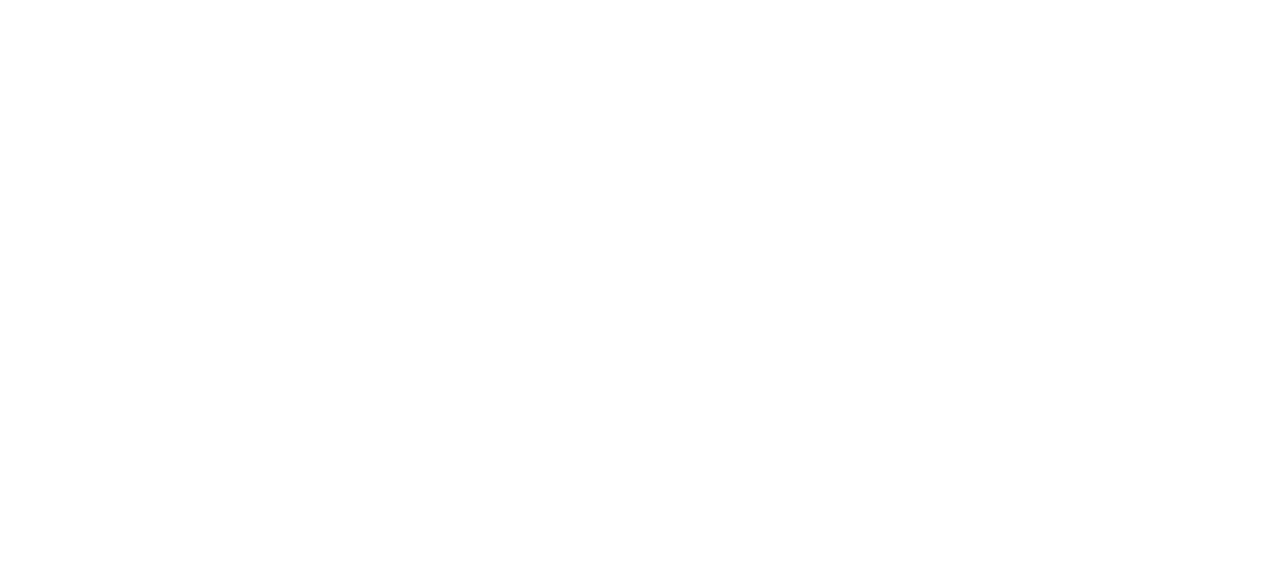
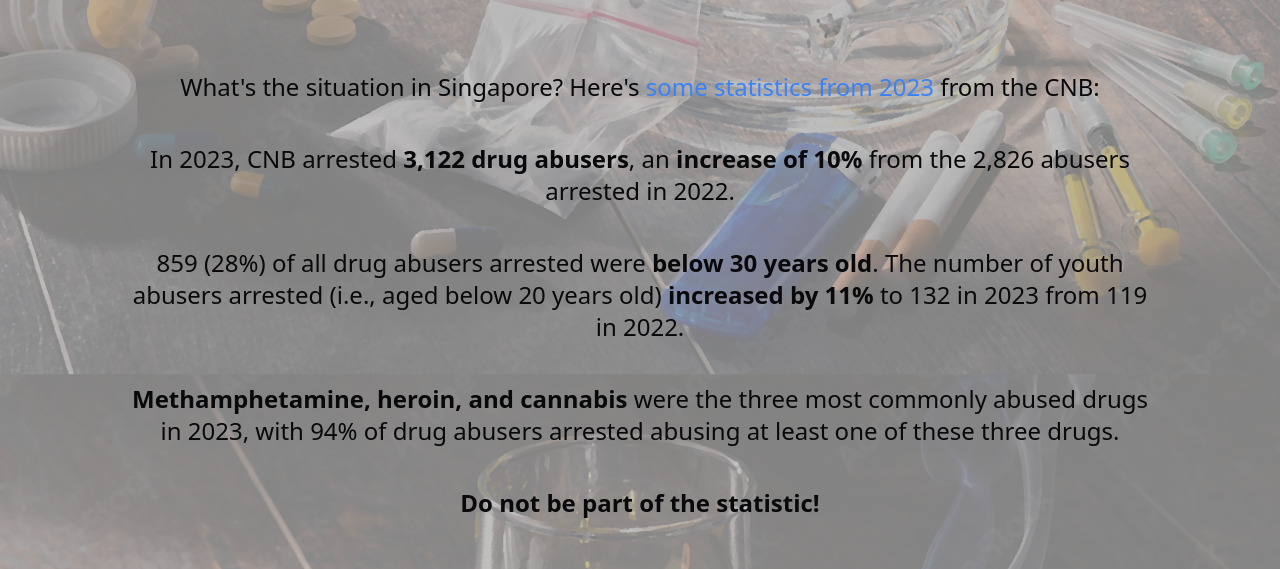
Before and after one commit to AdvosArt/heartcode-training, a Next.js app: page / in a window 1280 px wide. Shown: the part 1483-2052 px from the top of the page. Before the commit the page ends 1398 px from the top, so only its background shows below. Built offline with nearby package versions, Linux system fonts and the light colour scheme; no server answers.

Commit message:
Updated landing page

```diff
--- a/src/app/page.tsx
+++ b/src/app/page.tsx
@@ -24,7 +24,7 @@
   };
 
   return (
-    <div className="bg-[url('/bg_image.jpg')] bg-cover bg-no-repeat bg-blend-screen dark:bg-blend-overlay dark:bg-black/50 bg-white/50">
+    <div className="bg-[url('/bg_image.jpg')] bg-cover bg-fixed bg-no-repeat bg-blend-screen dark:bg-blend-overlay dark:bg-black/50 bg-white/50 ">
       <div className="ml-auto mr-auto w-4/5">
         <div className="flex flex-col justify-center h-dvh">
           <div className="font-bold text-5xl text-center mb-2">
@@ -64,6 +64,24 @@
           </CardContent>
         </Card>
       </div>
+
+      <div className="flex flex-col justify-center h-dvh ml-auto mr-auto w-4/5">
+          <div className="text-2xl text-center mb-10">
+          What's the situation in Singapore? Here's <a href="https://www.cnb.gov.sg/docs/default-source/drug-situation-report-documents/cnb-annual-statistics-2023.pdf" className="text-blue-500">some statistics from 2023</a> from the CNB:
+          </div>
+          <div className="text-2xl text-center mb-10">
+          In 2023, CNB arrested <span className="font-bold">3,122 drug abusers</span>, an <span className="font-bold">increase of 10%</span> from the 2,826 abusers arrested in 2022.
+          </div>
+          <div className="text-2xl text-center mb-10">
+          859 (28%) of all drug abusers arrested were <span className="font-bold">below 30 years old</span>. The number of youth abusers arrested (i.e., aged below 20 years old) <span className="font-bold">increased by 11%</span> to 132 in 2023 from 119 in 2022.
+          </div>
+          <div className="text-2xl text-center mb-10">
+          <span className="font-bold">Methamphetamine, heroin, and cannabis</span> were the three most commonly abused drugs in 2023, with 94% of drug abusers arrested abusing at least one of these three drugs.
+          </div>
+          <div className="text-2xl text-center mb-10 font-bold">
+          Do not be part of the statistic!
+          </div>
+        </div>
     </div>
 
 
```
